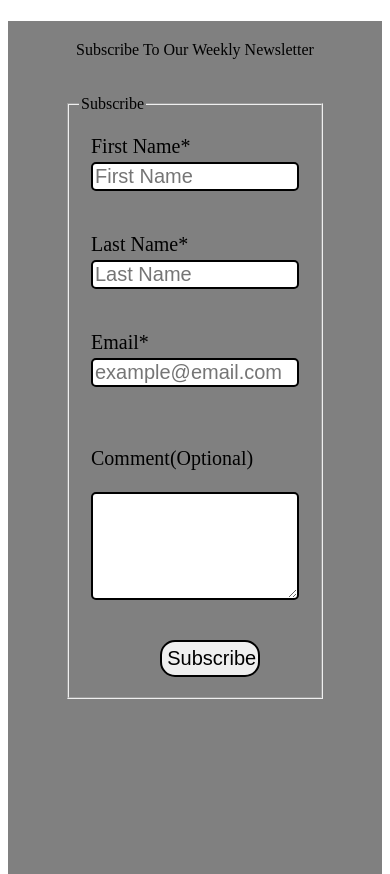
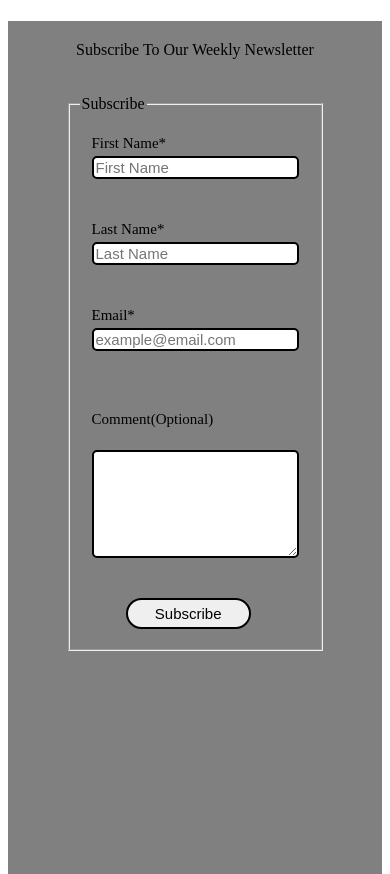
Before and after one commit to bit-worm/math-app, a plain HTML site: page index.html in a window 390 px wide. Shown: the part 520-1394 px from the top of the page. Drawn offline with Linux system fonts and the light colour scheme.

Commit message:
Modified form font

```diff
--- a/style.css
+++ b/style.css
@@ -111,8 +111,9 @@ form input,
   text-align: center;
   padding: 5px;
   margin: 10px;
-  border-radius: 15px;
+  border-radius: 20px;
   margin-left: 35%;
+  min-width: 125px;
 }
 
 
@@ -129,19 +130,25 @@ form input,
     display: flex;
     flex-direction: column;
   }
+  form input,
+  form label,
+  #comment{
+    font-size: 15px;
+  }
   #fname,
   #lname,
   #email,
   #comment {
     margin-top: -8px;
-    max-width: 200px;
+    max-width: 250px;
   }
   #comment {
-    min-width: 100px;
+    min-width: 150px;
     margin-left: 12px;
   }
   #submit {
-    max-width: 100px;
+    max-width: 120px;
+    margin-left: 20%;
   }
 }
 @media screen and (min-width: 578px) {
```
